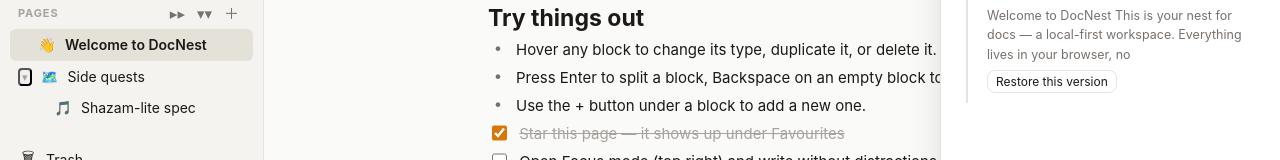
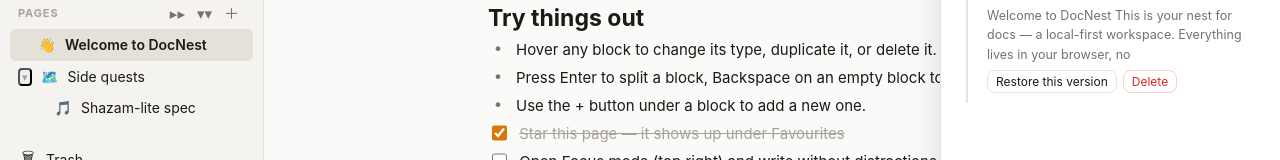
Before and after one commit to iamkorvynn/docnest, a React (Vite) app: page / in a window 1280 px wide. Both pictures are taken after a click on the button "🕘 History". Shown: the part 334-494 px from the top of the page. Built offline with nearby package versions, Linux system fonts and the light colour scheme.

Commit message:
feat: allow deleting individual snapshots from history

```diff
--- a/src/App.tsx
+++ b/src/App.tsx
@@ -4,7 +4,7 @@ import { loadState, resetState, saveState } from './lib/store'
 import { createBlock } from './lib/blocks'
 import { duplicatePage, getPagePath, movePageToWorkspace, nestPage, permanentlyDeletePage, restorePage, trashPage } from './lib/tree'
 import { getTemplate } from './lib/templates'
-import { addSnapshot, createSnapshot, pageDiffersFromLatest, restoreSnapshot } from './lib/versions'
+import { addSnapshot, createSnapshot, deleteSnapshot, pageDiffersFromLatest, restoreSnapshot } from './lib/versions'
 import { markdownFilename, pageToMarkdown } from './lib/markdown'
 import { workspaceFilename, workspaceToMarkdown } from './lib/export'
 import { blockedActions, canCreatePage, canDeletePage, canEdit, canManageRoles, canManageWorkspace } from './lib/permissions'
@@ -379,6 +379,7 @@ export default function App() {
           page={activePage}
           versions={state.versions}
           onRestore={restoreVersion}
+          onDelete={(id) => setState((s) => ({ ...s, versions: deleteSnapshot(s.versions, id) }))}
           onSaveSnapshot={() => saveSnapshot()}
           onClose={() => setHistoryOpen(false)}
         />
--- a/src/components/VersionHistory.tsx
+++ b/src/components/VersionHistory.tsx
@@ -6,12 +6,13 @@ interface Props {
   page: Page
   versions: VersionSnapshot[]
   onRestore: (snapshot: VersionSnapshot) => void
+  onDelete: (snapshotId: string) => void
   onSaveSnapshot: () => void
   onClose: () => void
 }
 
 /** Per-doc version timeline: browse snapshots and restore any of them. */
-export default function VersionHistory({ page, versions, onRestore, onSaveSnapshot, onClose }: Props) {
+export default function VersionHistory({ page, versions, onRestore, onDelete, onSaveSnapshot, onClose }: Props) {
   const snaps = snapshotsForPage(versions, page.id)
 
   return (
@@ -43,6 +44,9 @@ export default function VersionHistory({ page, versions, onRestore, onSaveSnapsh
               <button className="btn" onClick={() => { if (window.confirm(`Restore “${s.title || 'Untitled'}” from ${new Date(s.createdAt).toLocaleString()}? Your current version is snapshotted first.`)) onRestore(s) }}>
                 Restore this version
               </button>
+              <button className="btn danger" onClick={() => { if (window.confirm('Delete this snapshot?')) onDelete(s.id) }}>
+                Delete
+              </button>
             </div>
           </li>
         ))}
```
